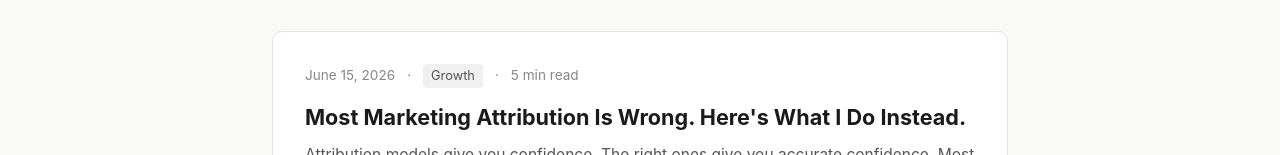
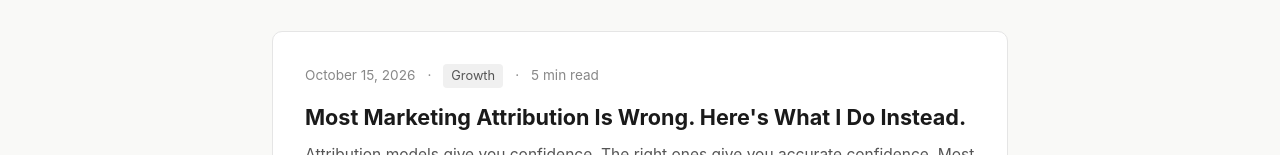
Before and after one commit to andrewracine5/aboutme, a plain HTML site: page blog/index.html in a window 1280 px wide. Shown: the part 552-707 px from the top of the page. Drawn offline with Linux system fonts and the light colour scheme.

Commit message:
Change attribution post date to October 15, 2026
Co-Authored-By: Claude Opus 5.5 <noreply@anthropic.com>

```diff
--- a/blog/index.html
+++ b/blog/index.html
@@ -185,7 +185,7 @@
 
       <article class="post-card">
         <div class="post-meta">
-          <time datetime="2026-06-15">June 15, 2026</time>
+          <time datetime="2026-10-15">October 15, 2026</time>
           <span>·</span>
           <span class="tag">Growth</span>
           <span>·</span>
```
Also changed, not shown: blog/post.html (+1 -1 lines).
